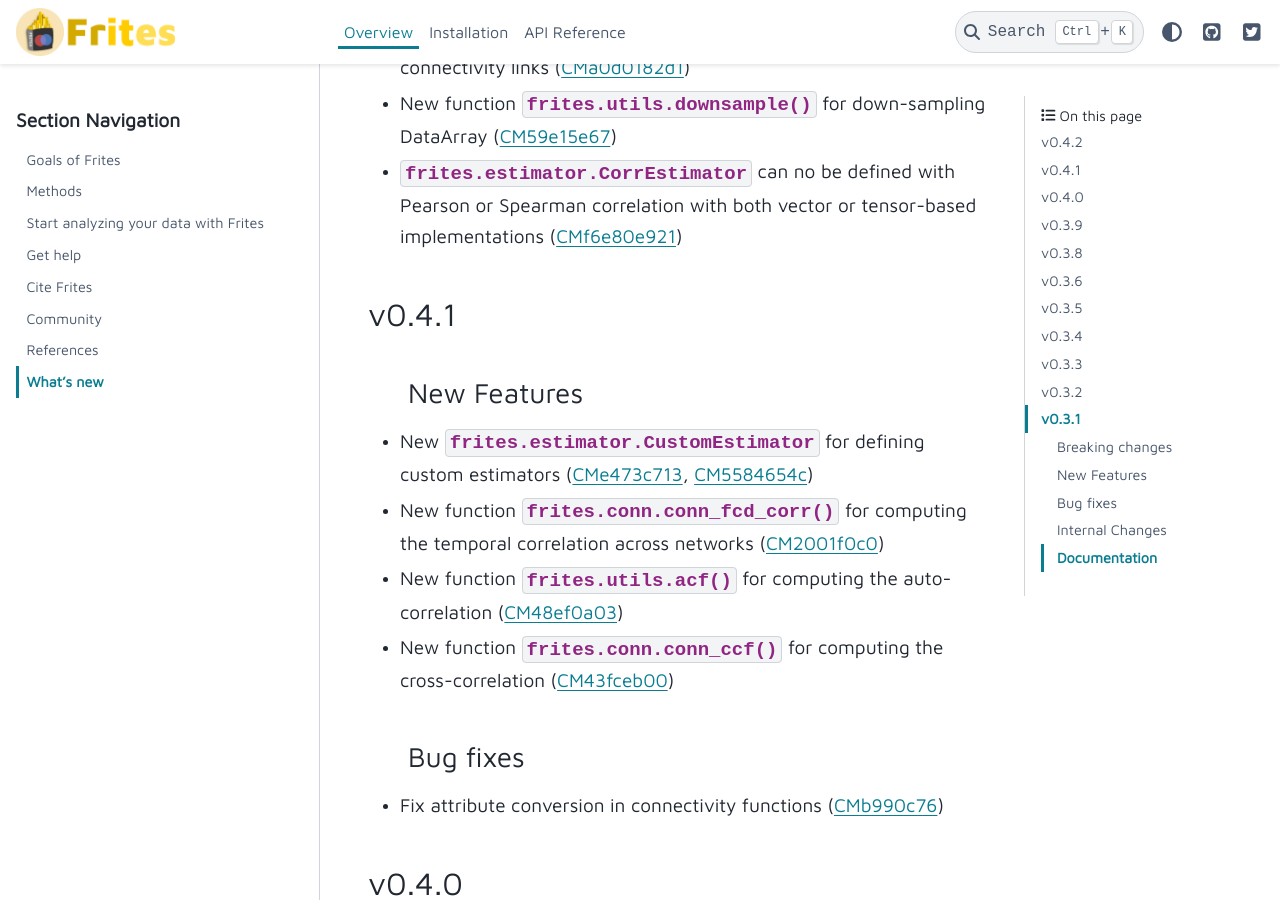
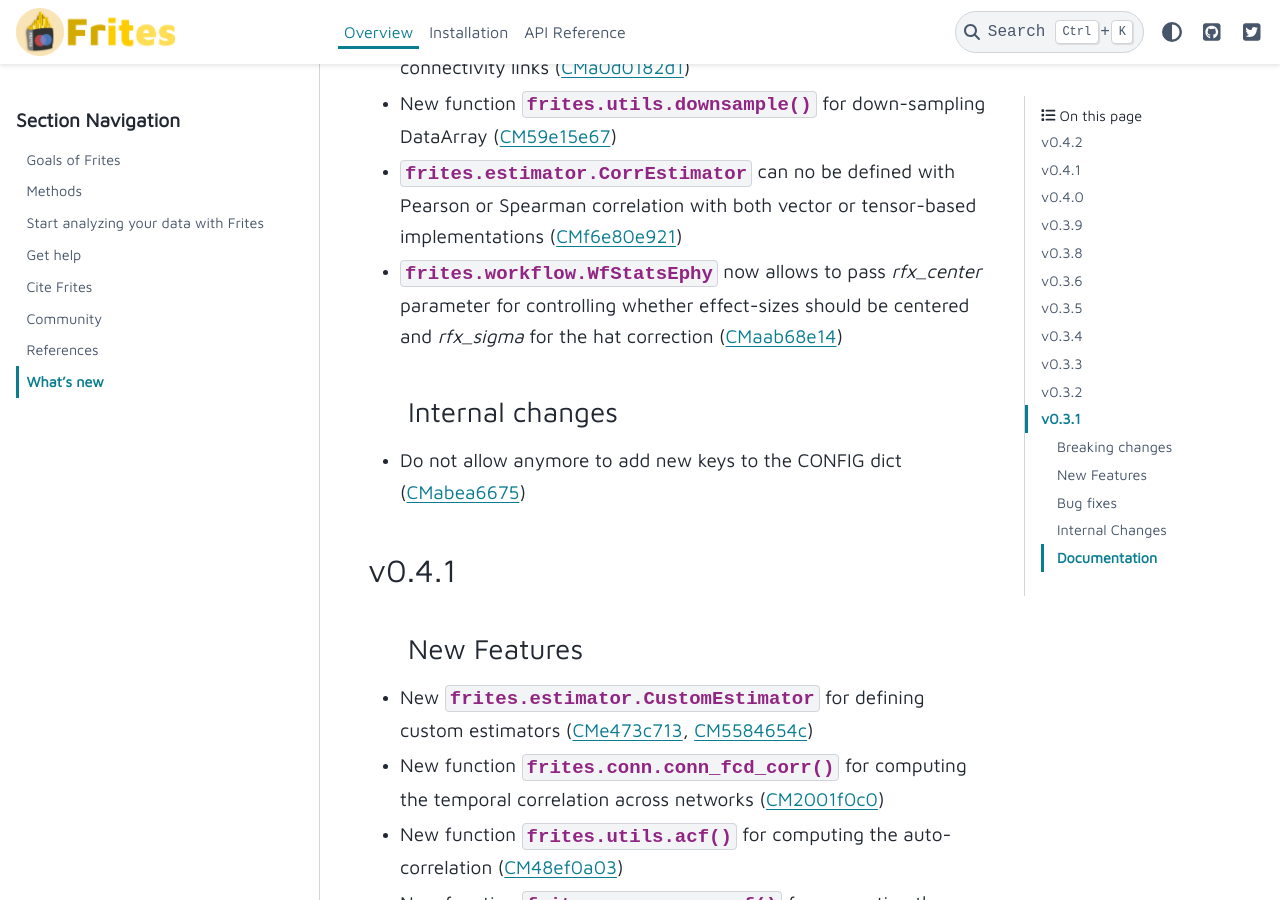
Before and after one commit to brainets/frites, a Sphinx documentation site: the page built from docs/source/overview/ovw_whatsnew.rst, in a window 1280 px wide and 900 px high, scrolled down 691 px. Built offline with Sphinx 7.4.7 and the PyData theme 0.15.4, drawn with Linux system fonts in a browser that asks for light colours; pages that are not in the unit, such as notebooks, are missing from menus.

Commit message:
Update whatsnew

```diff
--- a/docs/source/overview/ovw_whatsnew.rst
+++ b/docs/source/overview/ovw_whatsnew.rst
@@ -16,6 +16,11 @@ New Features
 * New function :func:`frites.conn.conn_links` for generating connectivity links (:commit:`a0d0182d1`)
 * New function :func:`frites.utils.downsample` for down-sampling DataArray (:commit:`59e15e67`)
 * :class:`frites.estimator.CorrEstimator` can no be defined with Pearson or Spearman correlation with both vector or tensor-based implementations (:commit:`f6e80e921`)
+* :class:`frites.workflow.WfStatsEphy` now allows to pass `rfx_center` parameter for controlling whether effect-sizes should be centered and `rfx_sigma` for the hat correction (:commit:`aab68e14`)
+
+Internal changes
+++++++++++++++++
+* Do not allow anymore to add new keys to the CONFIG dict (:commit:`abea6675`)
 
 v0.4.1
 ------
```
